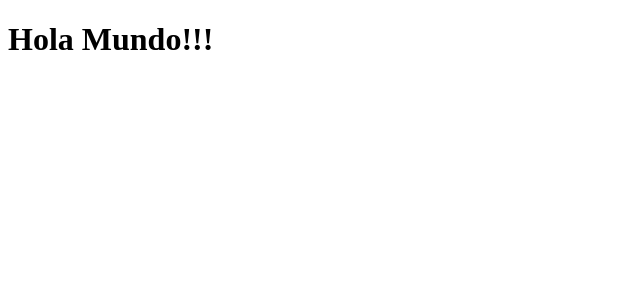
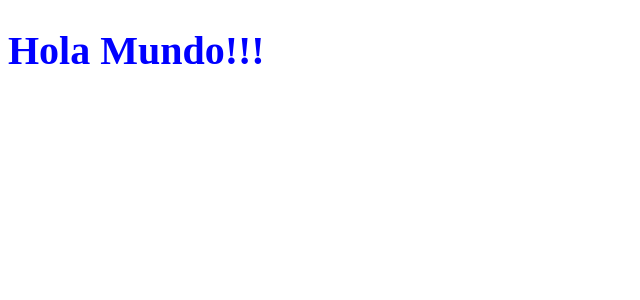
Before and after one commit to GeorgeRangelCode/platzi-conf-merch, a React app: page / in a window 1280 px wide. Shown: the top 300 px of the page, without its empty margins (0-640 px from the left). Built offline with nearby package versions, Linux system fonts and the light colour scheme.

Commit message:
Configuración de Webpack 5 con loaders y estilos

```diff
--- a/src/components/App.jsx
+++ b/src/components/App.jsx
@@ -1,4 +1,5 @@
 import React from "react";
+import "../styles/components/App.css";
 
 const App = () => {
   return (
--- /dev/null
+++ b/src/styles/components/App.css
@@ -0,0 +1,4 @@
+h1 {
+  font-size: 40px;
+  color: blue;
+}
--- a/webpack.config.js
+++ b/webpack.config.js
@@ -1,5 +1,6 @@
 const path = require("path");
 const HtmlWebpackPlugin = require("html-webpack-plugin");
+const MiniCssExtractPlugin = require("mini-css-extract-plugin");
 
 module.exports = {
   entry: "./src/index.js",
@@ -27,12 +28,24 @@
           },
         ],
       },
+      {
+        test: /\.css$/,
+        use: [
+          {
+            loader: MiniCssExtractPlugin.loader,
+          },
+          "css-loader",
+        ],
+      },
     ],
   },
   plugins: [
     new HtmlWebpackPlugin({
       template: "./public/index.html",
       filename: "./index.html",
+    }),
+    new MiniCssExtractPlugin({
+      filename: "assets/[name].css",
     }),
   ],
   devServer: {
```
Also changed, not shown: package.json (+6 -4 lines), 1 other file (tests, documents, lock files or other folders).
